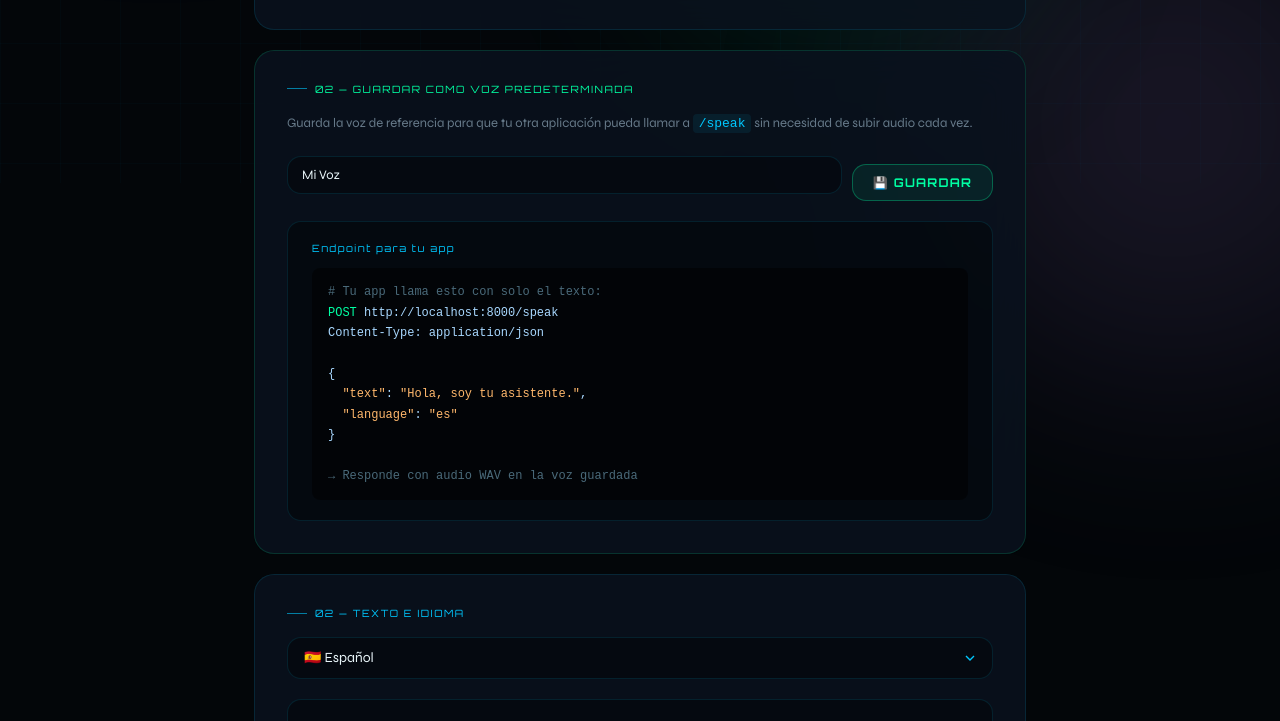
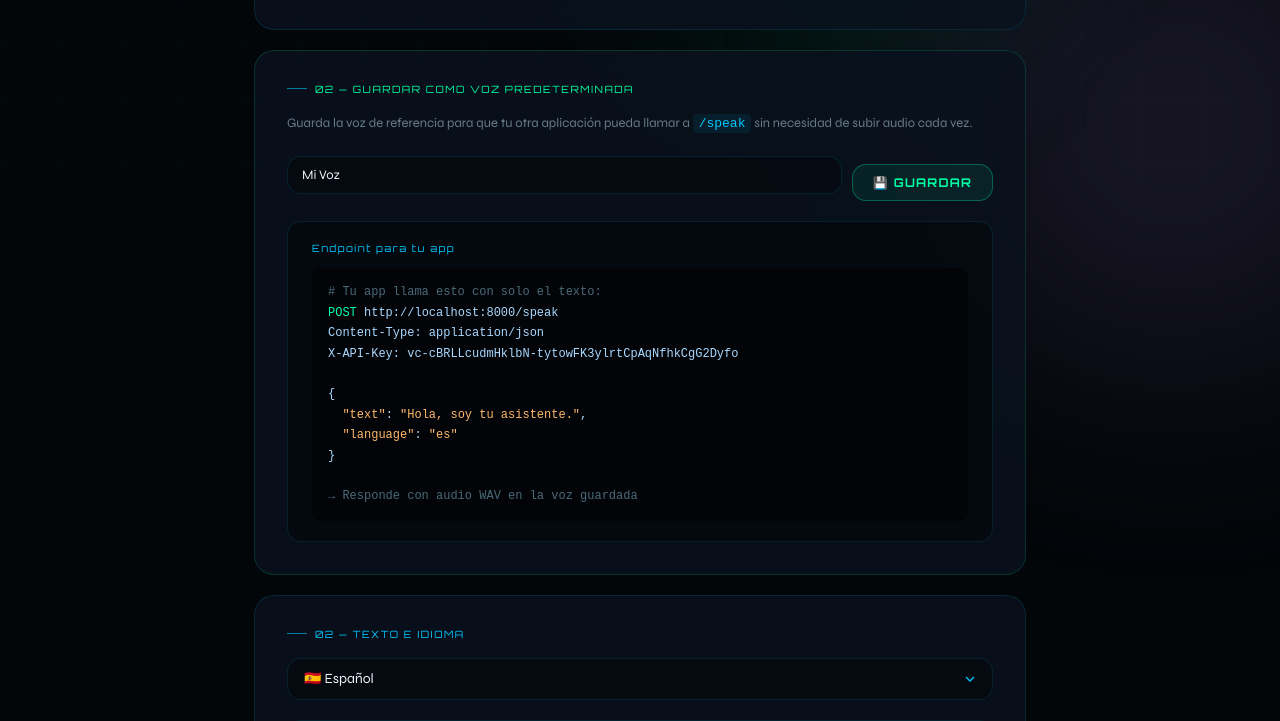
Before and after one commit to hgpublicreativa-ux/voiceclone-ai, a plain HTML site: page frontend/index.html in a window 1280 px wide. Shown: the part 617-1338 px from the top of the page. Drawn offline with Linux system fonts and the light colour scheme; no server answers.

Commit message:
fix: show dynamic API URL in snippet, add API key to example

```diff
--- a/frontend/index.html
+++ b/frontend/index.html
@@ -752,9 +752,10 @@
 
     <div class="api-box visible" id="apiBox">
       <div class="api-box-label">Endpoint para tu app</div>
-      <div class="api-snippet"><span class="cm"># Tu app llama esto con solo el texto:</span>
-<span class="kw">POST</span> http://localhost:8000/speak
+      <div class="api-snippet" id="apiSnippet"><span class="cm"># Tu app llama esto con solo el texto:</span>
+<span class="kw">POST</span> <span id="snippetUrl">...</span>/speak
 Content-Type: application/json
+X-API-Key: vc-cBRLLcudmHklbN-tytowFK3ylrtCpAqNfhkCgG2Dyfo
 
 {
   <span class="st">"text"</span>: <span class="st">"Hola, soy tu asistente."</span>,
@@ -825,6 +826,10 @@ Content-Type: application/json
   const API_BASE = (window.location.protocol === 'file:' || window.location.hostname === 'localhost')
     ? 'http://localhost:8000'
     : window.location.origin;
+  document.addEventListener('DOMContentLoaded', () => {
+    const el = document.getElementById('snippetUrl');
+    if (el) el.textContent = API_BASE;
+  });
 </script>
 <script>
   const API = API_BASE;
```
